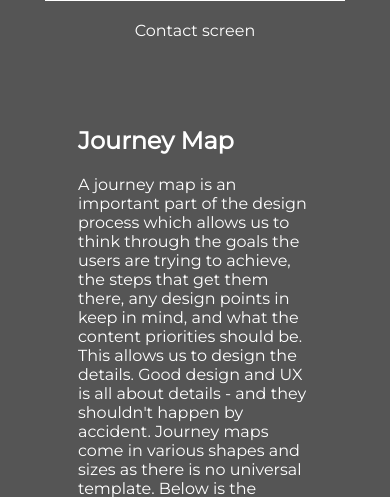
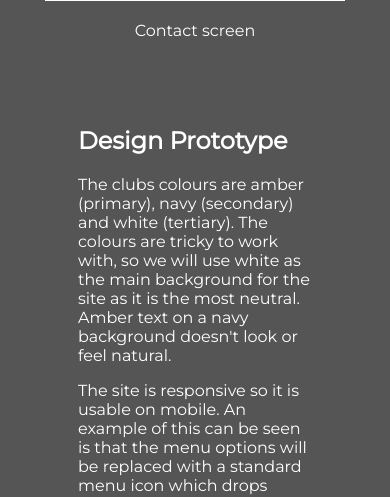
Before and after one commit to rpk11/rpk_site, a PHP site: page /portfolio-project1.php in a window 390 px wide. Shown: the part 6003-6500 px from the top of the page. Run offline with PHP 8.4, Linux system fonts and the light colour scheme.

Commit message:
Updating the WHC portfolio page. Also correcting menu navigation links from portfolio project page

```diff
--- a/header.php
+++ b/header.php
@@ -4,11 +4,11 @@
     <nav>
         <ul id="navbar">
             <li class="navbar-items"><a href="./index.php">Home</a></li>
-            <li class="navbar-items"><a href="#skills">Skills</a></li>
-            <li class="navbar-items"><a href="#process">Process</a></li>
-            <li class="navbar-items"><a href="#portfolio">Portfolio</a></li>
-            <li class="navbar-items"><a href="#about">About</a></li>
-            <li class="navbar-items"><a href="#contact">Contact</a></li>
+            <li class="navbar-items"><a href="./index.php#skills">Skills</a></li>
+            <li class="navbar-items"><a href="index.php#process">Process</a></li>
+            <li class="navbar-items"><a href="./index.php#portfolio">Portfolio</a></li>
+            <li class="navbar-items"><a href="./index.php#about">About</a></li>
+            <li class="navbar-items"><a href="./index.php#contact">Contact</a></li>
         </ul>
     </nav>
     <div class="clearfix"></div>
--- a/index.php
+++ b/index.php
@@ -103,11 +103,11 @@
             </div>
             <div class="portfolio-container-box">
                 <div class="portfolio-image-box">
-                    <a href="#"><img src="./images/whc-preview.png"></a>
+                    <a href="portfolio-project1.php"><img src="./images/whc-preview.png"></a>
                 </div>
                 <div class="portfolio-text-box link-underline-effect">
                     <img src="./images/orangeline.png">
-                    <h2><a href="#">Willamette Hurling Club</a></h2>
+                    <h2><a href="portfolio-project1.php">Willamette Hurling Club</a></h2>
                     <img src="./images/orangeline.png">
                     <p>Willamette Hurling Club are based in Portland, Oregon. As one of their main recruitment mechanisms for recruiter in this niche sport in Oregon, their website had significant challenges. It performed poorly on mobile, which makes up
                         50% of all the traffic to their website. With this project, I redesigned their website from scratch to give it a more suitable look and feel for the audience they are trying to attract and ensure it performs well on mobile devices.
--- a/portfolio-project1.php
+++ b/portfolio-project1.php
@@ -100,17 +100,19 @@
             </div>
         </div>
     </section>
-
-    <section id="journey-map">
+    <section id="design-prototype">
         <div class="container">
-            <h2>Journey Map</h2>
-            <p> A journey map is an important part of the design process which allows us to think through the goals the users are trying to achieve, the steps that get them there, any design points in keep in mind, and what the content priorities should be.
-                This allows us to design the details. Good design and UX is all about details - and they shouldn't happen by accident. Journey maps come in various shapes and sizes as there is no universal template. Below is the journey map template I most like to use. </p>
-            <div id="portfolio-box-container">
-                <a href="images/sl-user-journey-map.jpg"><img class="journey-map-image" src="images/sl-user-journey-map.jpg"></a>
-            </div>
+            <h2>Design Prototype</h2>
+            <p>
+                The clubs colours are amber (primary), navy (secondary) and white (tertiary). The colours are tricky to work with, so we will use white as the main background for the site as it is the most neutral. Amber text on a navy background doesn't look or feel natural.
+            </p>
+            <p>The site is responsive so it is usable on mobile. An example of this can be seen is that the menu options will be replaced with a standard menu icon which drops down the options when it is clicked. The iframes which hold the YouTube videos and the google calendar will appear smaller on mobile and preserve their aspect ratio, similiar to the images on the site.
+            </p>
+            <a href="http://www.richiekelly.net/test/whc"><button class="btn" id="contact-me">See the design live</button></a>
         </div>
     </section>
+
+
 <?php
     include 'footer.php';
 ?>
```
Also changed, not shown: css/portfolio.css (+24 -3 lines).
